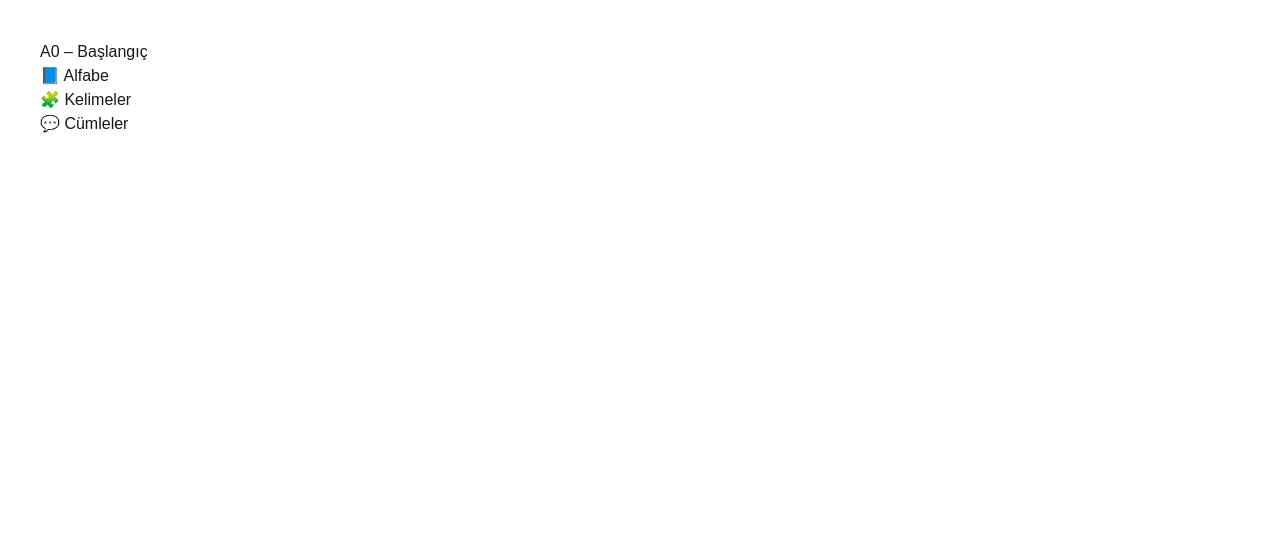
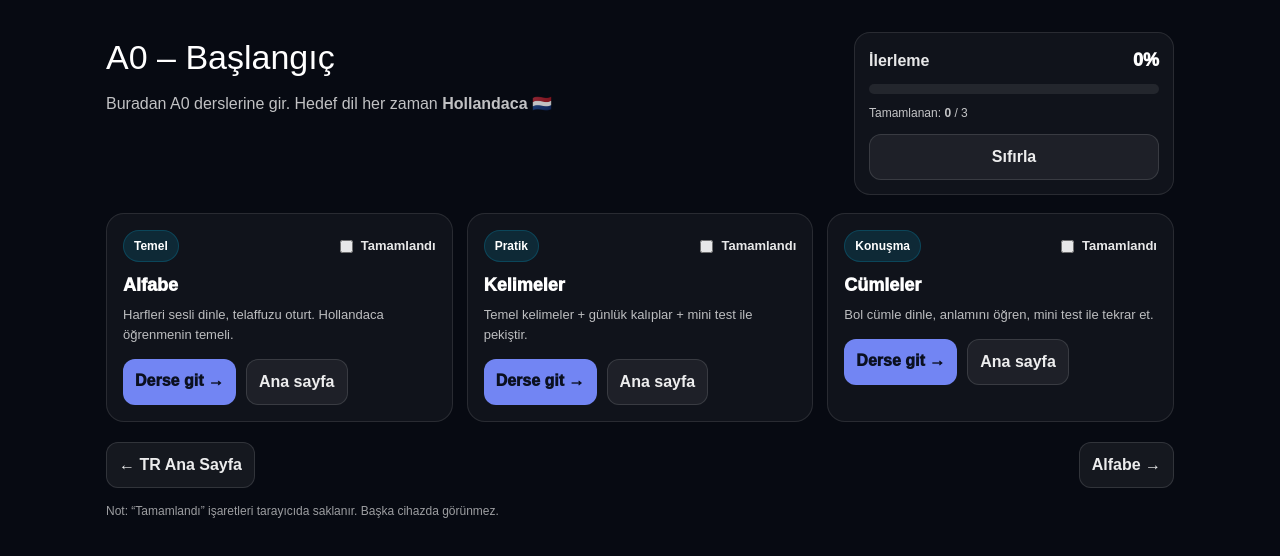
Before and after one commit to cosmuslum/nextjs-boilerplate, a Next.js app: page /a0 in a window 1280 px wide. Shown: the top 556 px of the page. Built offline with nearby package versions, Linux system fonts and the light colour scheme.

Commit message:
Update page.tsx

```diff
--- a/app/a0/page.tsx
+++ b/app/a0/page.tsx
@@ -1,13 +1,261 @@
-export default function A0Page() {
+"use client";
+
+import React, { useEffect, useMemo, useState } from "react";
+
+type Lesson = {
+  key: "alfabe" | "kelimeler" | "cumleler";
+  title: string;
+  desc: string;
+  href: string;
+  badge: string;
+};
+
+const LESSONS: Lesson[] = [
+  {
+    key: "alfabe",
+    title: "Alfabe",
+    desc: "Harfleri sesli dinle, telaffuzu oturt. Hollandaca öğrenmenin temeli.",
+    href: "/a0/alfabe",
+    badge: "Temel"
+  },
+  {
+    key: "kelimeler",
+    title: "Kelimeler",
+    desc: "Temel kelimeler + günlük kalıplar + mini test ile pekiştir.",
+    href: "/a0/kelimeler",
+    badge: "Pratik"
+  },
+  {
+    key: "cumleler",
+    title: "Cümleler",
+    desc: "Bol cümle dinle, anlamını öğren, mini test ile tekrar et.",
+    href: "/a0/cumleler",
+    badge: "Konuşma"
+  }
+];
+
+function storageKey(lessonKey: Lesson["key"]) {
+  return `nederlearn_a0_done_${lessonKey}`;
+}
+
+export default function A0HubPage() {
+  const [done, setDone] = useState<Record<Lesson["key"], boolean>>({
+    alfabe: false,
+    kelimeler: false,
+    cumleler: false
+  });
+
+  // localStorage'dan oku
+  useEffect(() => {
+    if (typeof window === "undefined") return;
+
+    const next: Record<Lesson["key"], boolean> = {
+      alfabe: localStorage.getItem(storageKey("alfabe")) === "1",
+      kelimeler: localStorage.getItem(storageKey("kelimeler")) === "1",
+      cumleler: localStorage.getItem(storageKey("cumleler")) === "1"
+    };
+    setDone(next);
+  }, []);
+
+  const progress = useMemo(() => {
+    const total = LESSONS.length;
+    const completed = LESSONS.filter(l => done[l.key]).length;
+    const pct = Math.round((completed / total) * 100);
+    return { total, completed, pct };
+  }, [done]);
+
+  const toggleDone = (key: Lesson["key"]) => {
+    setDone(prev => {
+      const next = { ...prev, [key]: !prev[key] };
+      if (typeof window !== "undefined") {
+        localStorage.setItem(storageKey(key), next[key] ? "1" : "0");
+      }
+      return next;
+    });
+  };
+
+  const resetAll = () => {
+    if (typeof window !== "undefined") {
+      for (const l of LESSONS) localStorage.removeItem(storageKey(l.key));
+    }
+    setDone({ alfabe: false, kelimeler: false, cumleler: false });
+  };
+
   return (
-    <main style={{ padding: 40 }}>
-      <h1>A0 – Başlangıç</h1>
+    <main style={s.page}>
+      <div style={s.container}>
+        <div style={s.top}>
+          <div>
+            <h1 style={s.h1}>A0 – Başlangıç</h1>
+            <p style={s.sub}>
+              Buradan A0 derslerine gir. Hedef dil her zaman <b>Hollandaca</b> 🇳🇱
+            </p>
+          </div>
 
-      <ul>
-        <li><a href="/a0/alfabe">📘 Alfabe</a></li>
-        <li><a href="/a0/kelimeler">🧩 Kelimeler</a></li>
-        <li><a href="/a0/cumleler">💬 Cümleler</a></li>
-      </ul>
+          <div style={s.progressCard}>
+            <div style={s.progressTop}>
+              <div style={s.progressTitle}>İlerleme</div>
+              <div style={s.progressPct}>{progress.pct}%</div>
+            </div>
+
+            <div style={s.barOuter}>
+              <div style={{ ...s.barInner, width: `${progress.pct}%` }} />
+            </div>
+
+            <div style={s.progressMeta}>
+              Tamamlanan: <b>{progress.completed}</b> / {progress.total}
+            </div>
+
+            <button style={s.resetBtn} onClick={resetAll}>
+              Sıfırla
+            </button>
+          </div>
+        </div>
+
+        <div style={s.grid}>
+          {LESSONS.map((l) => (
+            <div key={l.key} style={s.card}>
+              <div style={s.cardTop}>
+                <span style={s.badge}>{l.badge}</span>
+                <label style={s.checkWrap}>
+                  <input
+                    type="checkbox"
+                    checked={done[l.key]}
+                    onChange={() => toggleDone(l.key)}
+                  />
+                  <span style={s.checkText}>Tamamlandı</span>
+                </label>
+              </div>
+
+              <div style={s.cardTitle}>{l.title}</div>
+              <div style={s.cardDesc}>{l.desc}</div>
+
+              <div style={s.cardActions}>
+                <a href={l.href} style={s.goBtn}>
+                  Derse git →
+                </a>
+                <a href="/" style={s.ghostBtn}>
+                  Ana sayfa
+                </a>
+              </div>
+            </div>
+          ))}
+        </div>
+
+        <div style={s.bottomNav}>
+          <a href="/tr" style={s.linkBtn}>← TR Ana Sayfa</a>
+          <a href="/a0/alfabe" style={s.linkBtn}>Alfabe →</a>
+        </div>
+
+        <div style={s.tip}>
+          Not: “Tamamlandı” işaretleri tarayıcıda saklanır. Başka cihazda görünmez.
+        </div>
+      </div>
     </main>
   );
 }
+
+const s: Record<string, React.CSSProperties> = {
+  page: { minHeight: "100vh", background: "#070A12", color: "white", padding: "32px 0" },
+  container: { maxWidth: 1100, margin: "0 auto", padding: "0 16px" },
+
+  top: { display: "flex", gap: 16, justifyContent: "space-between", alignItems: "flex-start", flexWrap: "wrap" },
+  h1: { fontSize: 34, margin: 0 },
+  sub: { opacity: 0.75, marginTop: 8, lineHeight: 1.6, maxWidth: 680 },
+
+  progressCard: {
+    width: 320,
+    background: "rgba(255,255,255,0.04)",
+    border: "1px solid rgba(255,255,255,0.10)",
+    borderRadius: 16,
+    padding: 14
+  },
+  progressTop: { display: "flex", justifyContent: "space-between", alignItems: "center" },
+  progressTitle: { fontWeight: 900, opacity: 0.9 },
+  progressPct: { fontWeight: 950, fontSize: 18 },
+
+  barOuter: {
+    height: 10,
+    borderRadius: 999,
+    background: "rgba(255,255,255,0.08)",
+    overflow: "hidden",
+    marginTop: 10
+  },
+  barInner: {
+    height: 10,
+    borderRadius: 999,
+    background: "rgba(120,140,255,0.95)"
+  },
+  progressMeta: { marginTop: 10, fontSize: 12, opacity: 0.75 },
+  resetBtn: {
+    marginTop: 12,
+    width: "100%",
+    cursor: "pointer",
+    border: "1px solid rgba(255,255,255,0.12)",
+    background: "rgba(255,255,255,0.06)",
+    color: "rgba(255,255,255,0.92)",
+    padding: "10px 12px",
+    borderRadius: 12,
+    fontWeight: 900
+  },
+
+  grid: {
+    marginTop: 18,
+    display: "grid",
+    gridTemplateColumns: "repeat(auto-fit, minmax(280px, 1fr))",
+    gap: 14
+  },
+
+  card: {
+    background: "rgba(255,255,255,0.04)",
+    border: "1px solid rgba(255,255,255,0.10)",
+    borderRadius: 18,
+    padding: 16
+  },
+  cardTop: { display: "flex", justifyContent: "space-between", alignItems: "center", gap: 10 },
+  badge: {
+    fontSize: 12,
+    fontWeight: 900,
+    padding: "6px 10px",
+    borderRadius: 999,
+    background: "rgba(0,200,255,0.12)",
+    border: "1px solid rgba(0,200,255,0.18)"
+  },
+  checkWrap: { display: "flex", alignItems: "center", gap: 8, cursor: "pointer", opacity: 0.9, fontSize: 13 },
+  checkText: { fontWeight: 800 },
+
+  cardTitle: { marginTop: 10, fontSize: 18, fontWeight: 950 },
+  cardDesc: { marginTop: 6, fontSize: 13, opacity: 0.72, lineHeight: 1.55 },
+
+  cardActions: { marginTop: 14, display: "flex", gap: 10, flexWrap: "wrap" },
+  goBtn: {
+    textDecoration: "none",
+    background: "rgba(120,140,255,0.95)",
+    color: "#0B1020",
+    padding: "10px 12px",
+    borderRadius: 12,
+    fontWeight: 950
+  },
+  ghostBtn: {
+    textDecoration: "none",
+    background: "rgba(255,255,255,0.06)",
+    border: "1px solid rgba(255,255,255,0.12)",
+    color: "rgba(255,255,255,0.92)",
+    padding: "10px 12px",
+    borderRadius: 12,
+    fontWeight: 900
+  },
+
+  bottomNav: { marginTop: 20, display: "flex", justifyContent: "space-between", gap: 10, flexWrap: "wrap" },
+  linkBtn: {
+    textDecoration: "none",
+    color: "rgba(255,255,255,0.92)",
+    background: "rgba(255,255,255,0.06)",
+    border: "1px solid rgba(255,255,255,0.12)",
+    padding: "10px 12px",
+    borderRadius: 12,
+    fontWeight: 900
+  },
+
+  tip: { marginTop: 14, fontSize: 12, opacity: 0.6, lineHeight: 1.5 }
+};
```
